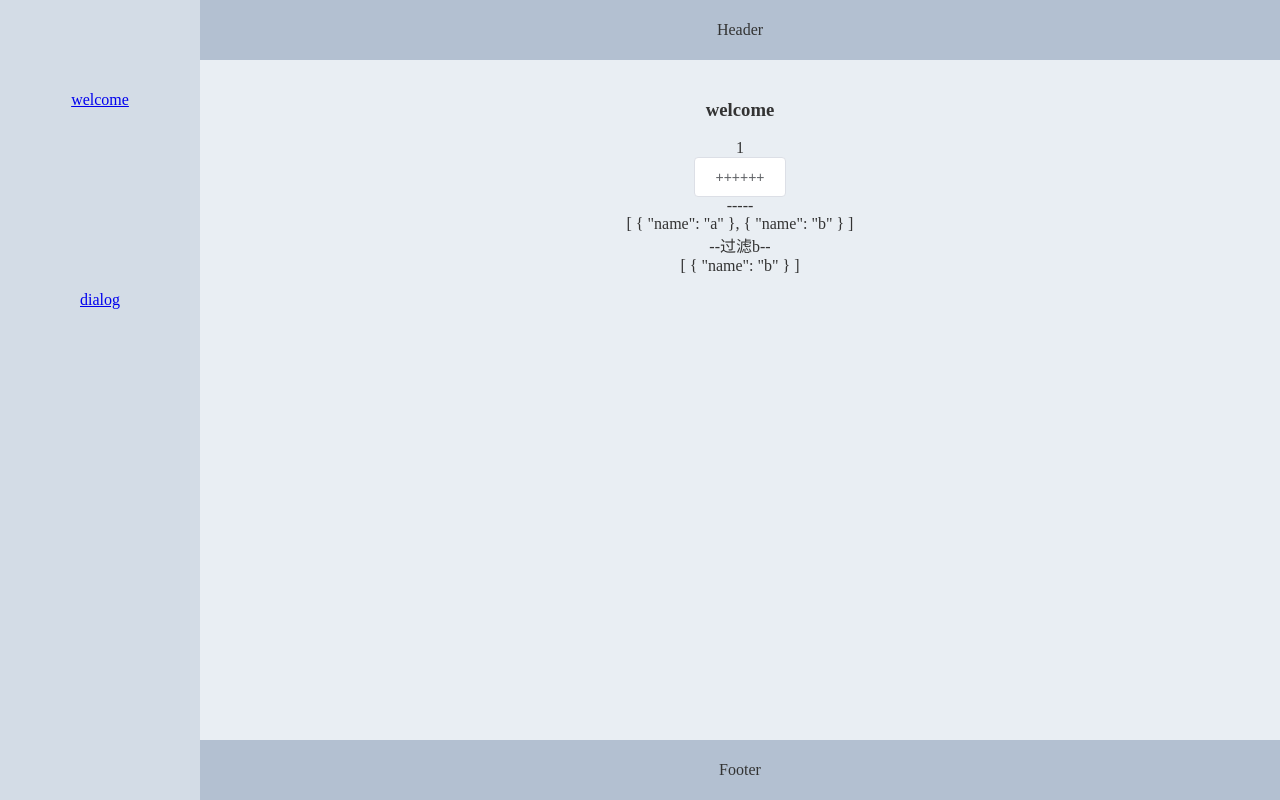
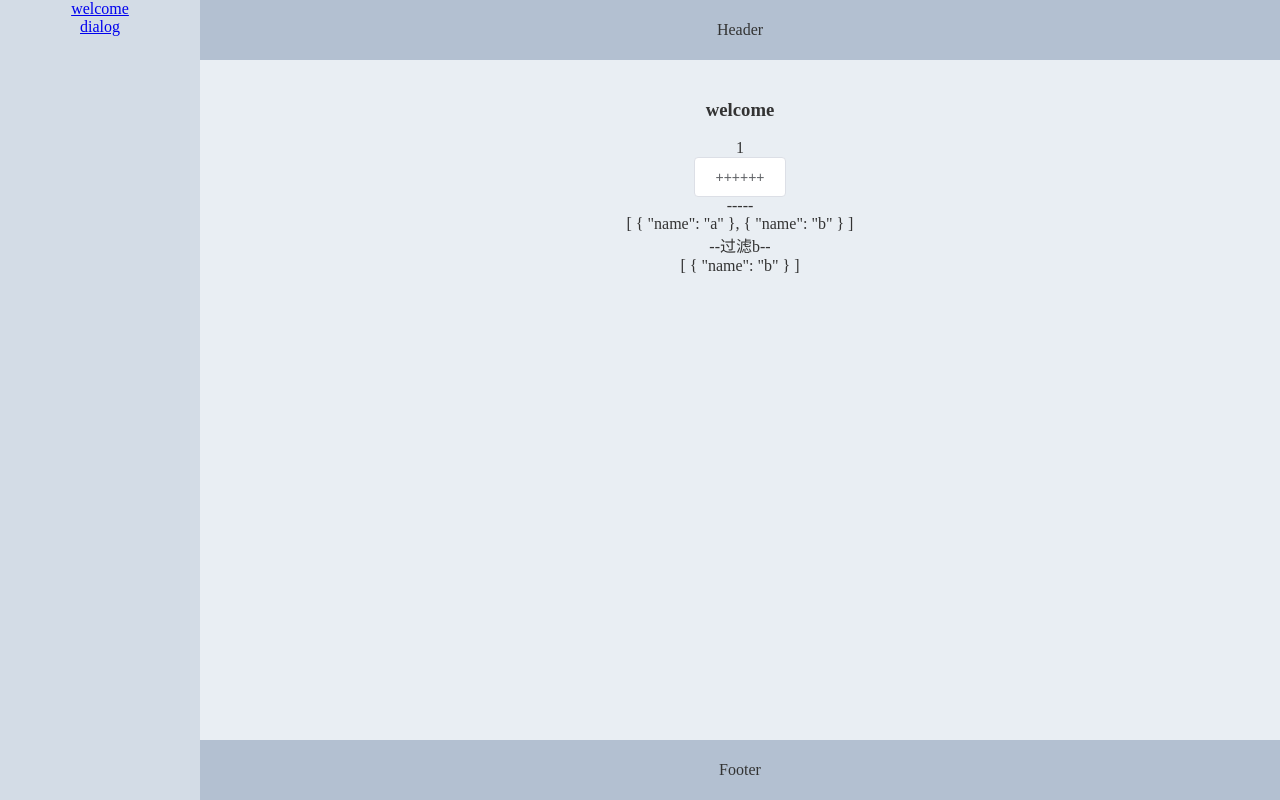
Before and after one commit to lover0116/myVueFrame, a Vue app: page /#/welcome in a window 1280 px wide. Built offline with nearby package versions, Linux system fonts and the light colour scheme.

Commit message:
xxxxxxxxxxxxxx

```diff
--- a/src/components/layout/Layout.vue
+++ b/src/components/layout/Layout.vue
@@ -33,7 +33,6 @@
     background-color: #D3DCE6;
     color: #333;
     text-align: center;
-    line-height: 200px;
   }
 
   .el-main {
--- a/src/main.js
+++ b/src/main.js
@@ -15,6 +15,7 @@ Object.keys(filters).forEach(key => {
   Vue.filter(key, filters[key])
 })
 
+
 new Vue({
   router,
   store,
```
